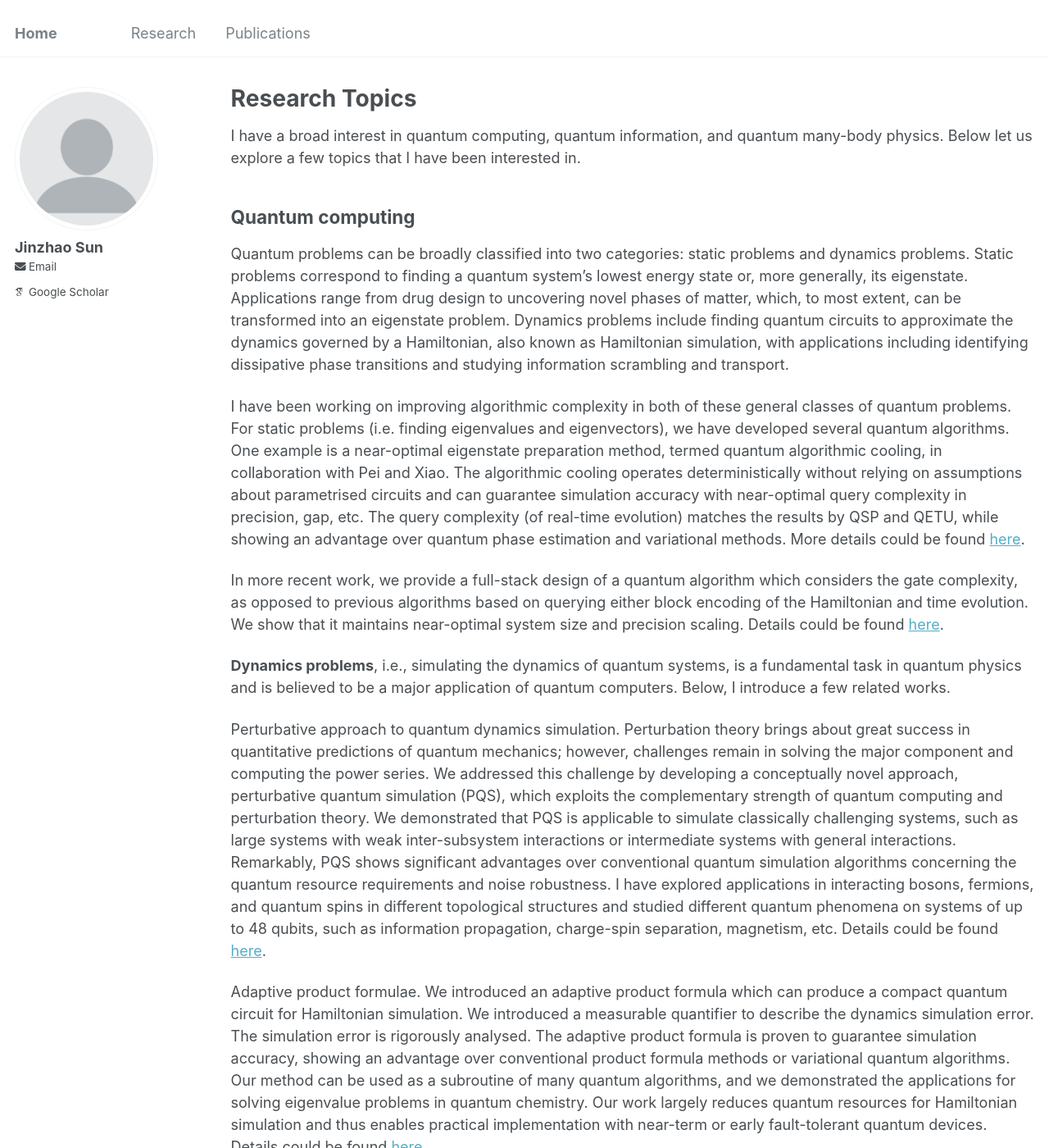
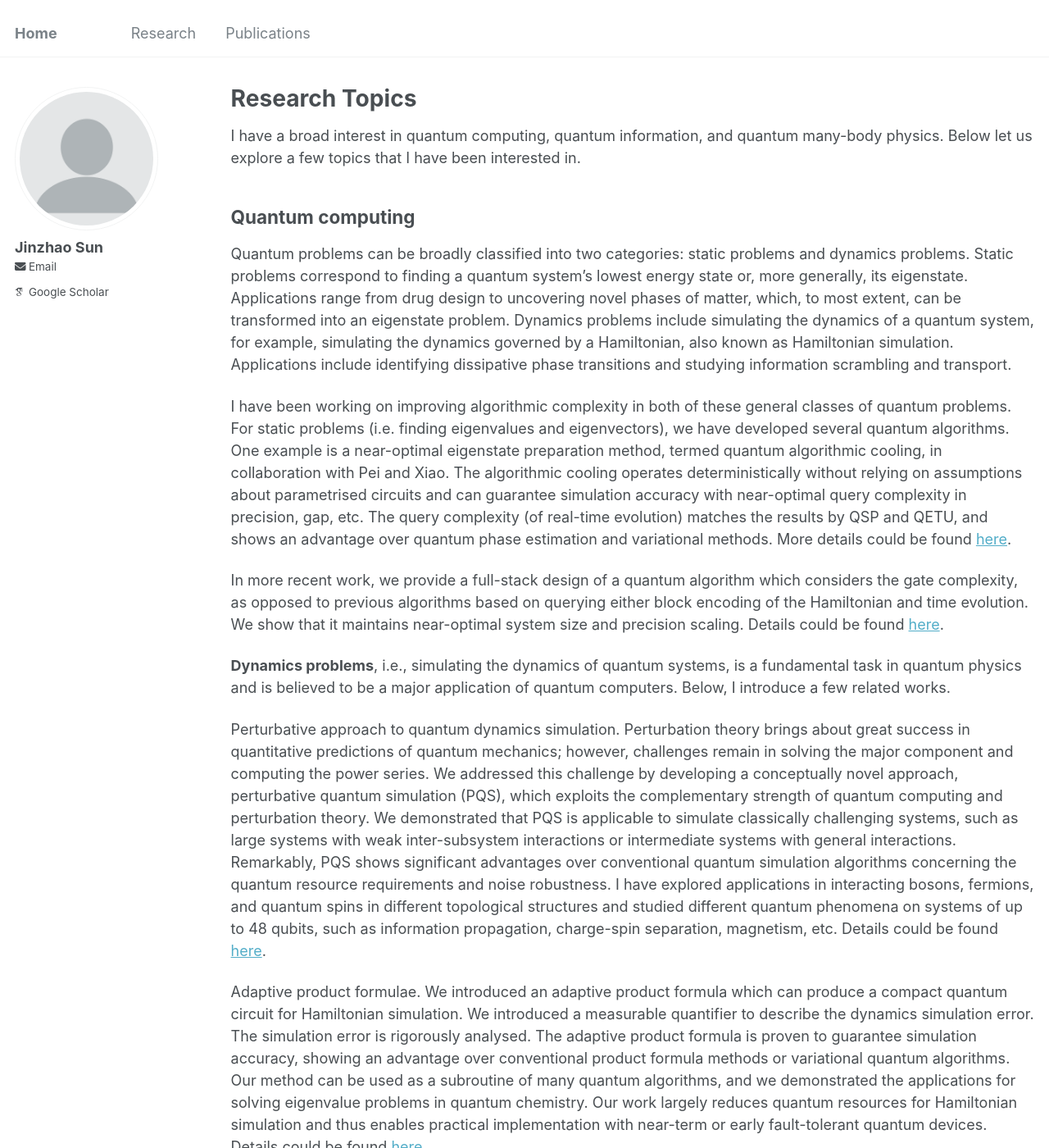
Before and after one commit to jinzhao-sun/jinzhao-sun.github.io, a Jekyll site: the page built from _pages/research.md, in a window 1280 px wide and 1400 px high. Shown: the whole window at 82% size. Built offline with Jekyll 4.4.1, drawn with Linux system fonts in a browser that asks for light colours; some web fonts are replaced; some of the changed text lies outside the part shown.

Commit message:
Update research.md

```diff
--- a/_pages/research.md
+++ b/_pages/research.md
@@ -11,9 +11,9 @@ I have a broad interest in quantum computing, quantum information, and quantum m
 Quantum computing
 -----
 
-Quantum problems can be broadly classified into two categories: static problems and dynamics problems. Static problems correspond to finding a quantum system's lowest energy state or, more generally, its eigenstate. Applications range from drug design to uncovering novel phases of matter, which, to most extent, can be transformed into an eigenstate problem. Dynamics problems include finding quantum circuits to approximate the dynamics governed by a Hamiltonian, also known as Hamiltonian simulation, with applications including identifying dissipative phase transitions and studying information scrambling and transport.
+Quantum problems can be broadly classified into two categories: static problems and dynamics problems. Static problems correspond to finding a quantum system's lowest energy state or, more generally, its eigenstate. Applications range from drug design to uncovering novel phases of matter, which, to most extent, can be transformed into an eigenstate problem. Dynamics problems include simulating the dynamics of a quantum system, for example, simulating the dynamics governed by a Hamiltonian, also known as Hamiltonian simulation. Applications include identifying dissipative phase transitions and studying information scrambling and transport.
 
-I have been working on improving algorithmic complexity in both of these general classes of quantum problems. For static problems (i.e. finding eigenvalues and eigenvectors), we have developed several quantum algorithms. One example is a near-optimal eigenstate preparation method, termed quantum algorithmic cooling, in collaboration with Pei and Xiao. The algorithmic cooling operates deterministically without relying on assumptions about parametrised circuits and can guarantee simulation accuracy with near-optimal query complexity in precision, gap, etc. The query complexity (of real-time evolution) matches the results by QSP and QETU, while showing an advantage over quantum phase estimation and variational methods. More details could be found [here](https://arxiv.org/abs/2109.15304).
+I have been working on improving algorithmic complexity in both of these general classes of quantum problems. For static problems (i.e. finding eigenvalues and eigenvectors), we have developed several quantum algorithms. One example is a near-optimal eigenstate preparation method, termed quantum algorithmic cooling, in collaboration with Pei and Xiao. The algorithmic cooling operates deterministically without relying on assumptions about parametrised circuits and can guarantee simulation accuracy with near-optimal query complexity in precision, gap, etc. The query complexity (of real-time evolution) matches the results by QSP and QETU, and shows an advantage over quantum phase estimation and variational methods. More details could be found [here](https://arxiv.org/abs/2109.15304).
 
 In more recent work, we provide a full-stack design of a quantum algorithm which considers the gate complexity, as opposed to previous algorithms based on querying either block encoding of the Hamiltonian and time evolution. We show that it maintains near-optimal system size and precision scaling. Details could be found [here](https://arxiv.org/abs/2406.04307).
 
@@ -22,6 +22,10 @@ In more recent work, we provide a full-stack design of a quantum algorithm which
 Perturbative approach to quantum dynamics simulation. Perturbation theory brings about great success in quantitative predictions of quantum mechanics; however, challenges remain in solving the major component and computing the power series. We addressed this challenge by developing a conceptually novel approach, perturbative quantum simulation (PQS), which exploits the complementary strength of quantum computing and perturbation theory. We demonstrated that PQS is applicable to simulate classically challenging systems, such as large systems with weak inter-subsystem interactions or intermediate systems with general interactions. Remarkably, PQS shows significant advantages over conventional quantum simulation algorithms concerning the quantum resource requirements and noise robustness. I have explored applications in interacting bosons, fermions, and quantum spins in different topological structures and studied different quantum phenomena on systems of up to 48 qubits, such as information propagation, charge-spin separation, magnetism, etc. Details could be found [here](https://journals.aps.org/prl/abstract/10.1103/PhysRevLett.129.120505).
 
 Adaptive product formulae. We introduced an adaptive product formula which can produce a compact quantum circuit for Hamiltonian simulation. We introduced a measurable quantifier to describe the dynamics simulation error. The simulation error is rigorously analysed. The adaptive product formula is proven to guarantee simulation accuracy, showing an advantage over conventional product formula methods or variational quantum algorithms. Our method can be used as a subroutine of many quantum algorithms, and we demonstrated the applications for solving eigenvalue problems in quantum chemistry. Our work largely reduces quantum resources for Hamiltonian simulation and thus enables practical implementation with near-term or early fault-tolerant quantum devices. Details could be found [here](https://journals.aps.org/prl/abstract/10.1103/PhysRevLett.130.040601).
+
+**Hybrid quantum-classical computing**
+My collaborators and I have been extensively working on hybrid quantum-classical computing, such as variational quantum algorithms, which use a small quantum computer to carry out a hard-to-compute subroutine and a classical computer for optimisation ([link](https://journals.aps.org/prl/abstract/10.1103/PhysRevLett.125.010501)). With Xiao, Suguru, Ying and Simon, we proposed variational algorithms for simulating open system dynamics and general processes. An application is to simulate $$\lambda-\phi^4$$ scalar quantum field theories in collaboration with Junyu, Zimu, Han and Xiao. Details could be found [here](https://iopscience.iop.org/article/10.1088/2632-2153/aca06b/meta).
+
 
 **Quantum computing and spectroscopy**
 
```
